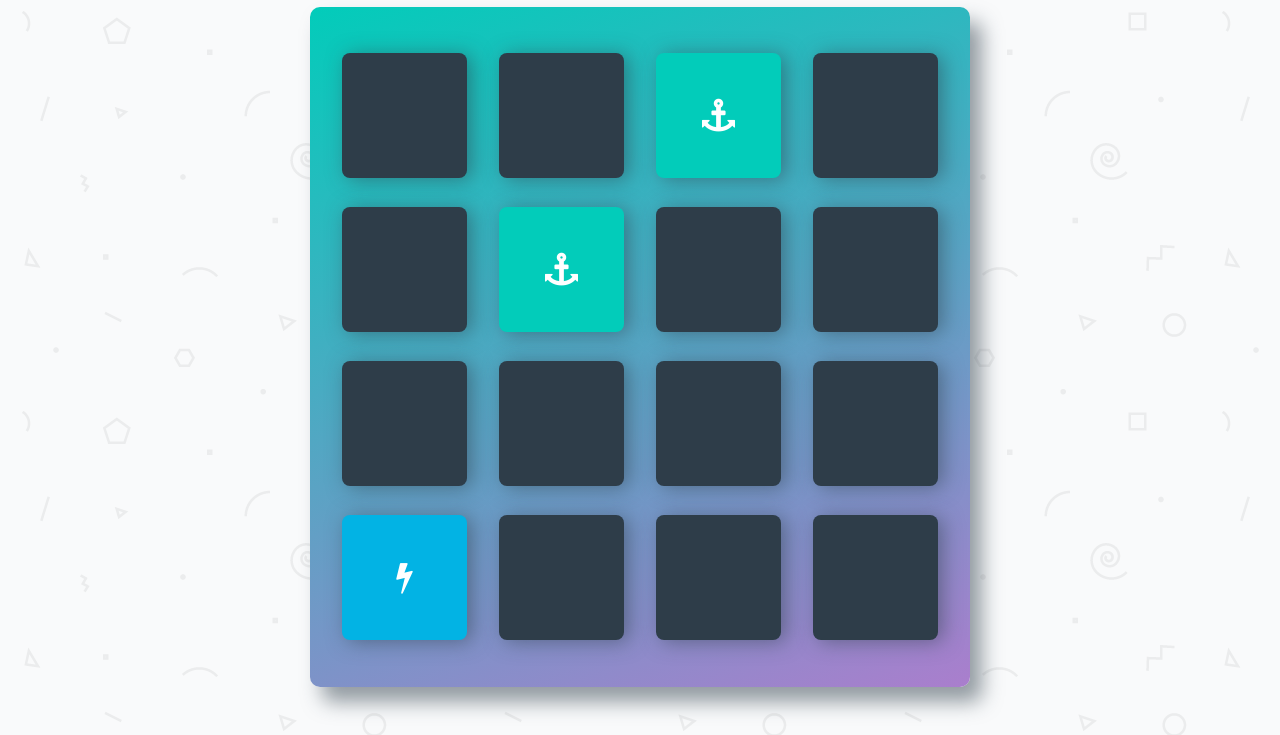
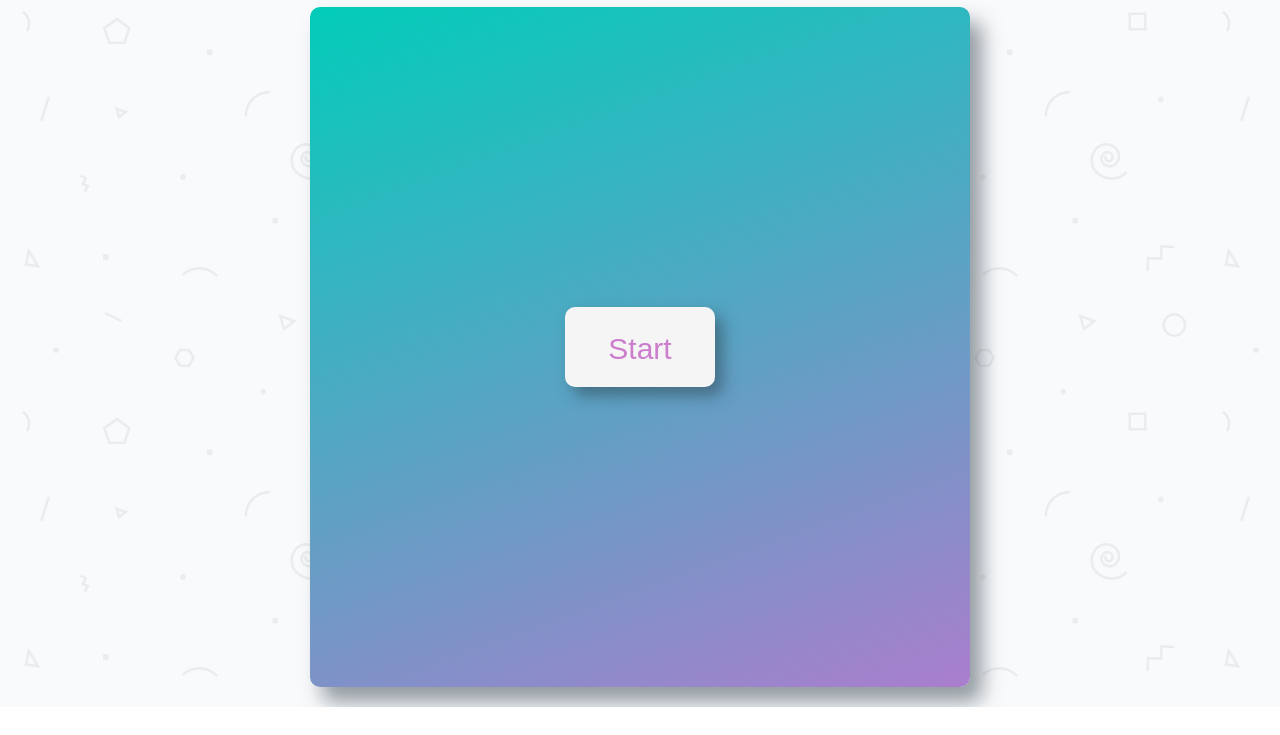
Before and after one commit to a4evo/memory-game-project, a plain HTML site: page index.html in a window 1280 px wide. Shown: the part 108-843 px from the top of the page. After the commit the page ends 815 px from the top, so only its background shows below. Drawn offline with Linux system fonts and the light colour scheme; a web font is replaced by a local one.

Commit message:
feat: add start window and button

```diff
--- a/css/app.css
+++ b/css/app.css
@@ -107,3 +107,45 @@ h1 {
     float: right;
     cursor: pointer;
 }
+
+.hidden {
+  display: none;
+}
+
+.popup {
+    width: 660px;
+    min-height: 680px;
+    background: linear-gradient(160deg, #02ccba 0%, #aa7ecd 100%);
+    border-radius: 10px;
+    box-shadow: 12px 15px 20px 0 rgba(46, 61, 73, 0.5);
+    position: relative;
+  margin-bottom: 20px;
+}
+
+.start-button {
+  margin: auto;
+  background-color: whitesmoke;
+  position: absolute;
+  height: 80px;
+  width: 150px;
+  top: 0;
+  bottom: 0;
+  left: 0;
+  right: 0;
+  border: none;
+  padding: 25px;
+  color: #cc7ecd;
+  border-radius: 10px;
+  font-weight: 400;
+  font-size: 30px;
+  cursor: pointer;
+  box-shadow: 8px 9px 15px 0 rgba(46, 61, 73, 0.5);
+}
+
+.start-button:hover {
+  background: linear-gradient(160deg, #fff 0%, #ccf 80%);
+}
+
+.start-button:active {
+  box-shadow: 2px 3px 15px 0 rgba(46, 61, 73, 0.5);
+}
--- a/index.html
+++ b/index.html
@@ -28,8 +28,12 @@
         		<i class="fa fa-repeat"></i>
         	</div>
         </section>
-
-        <ul class="deck">
+        <div class="popup start">
+          <button class="start-button">
+            Start
+          </button>
+        </div>
+        <ul class="deck hidden">
             <li class="card">
                 <i class="fa fa-diamond"></i>
             </li>
```
